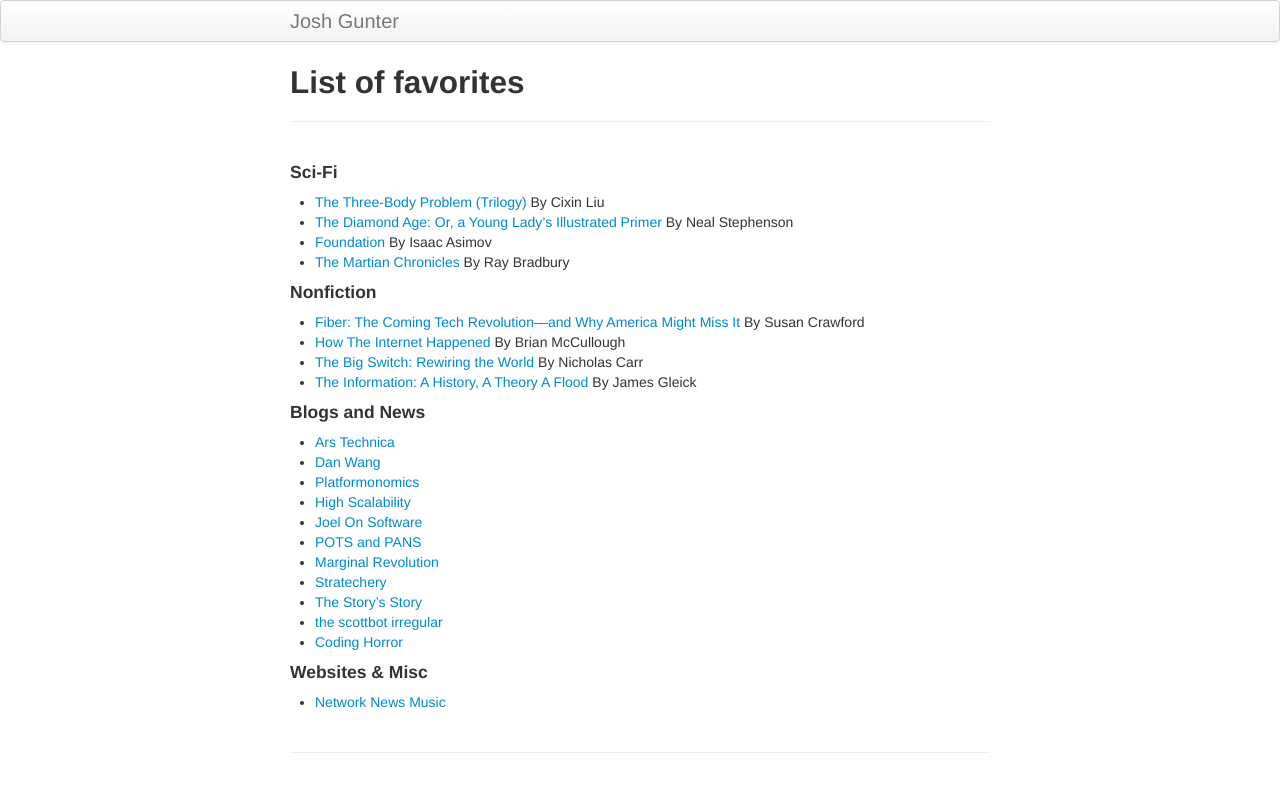
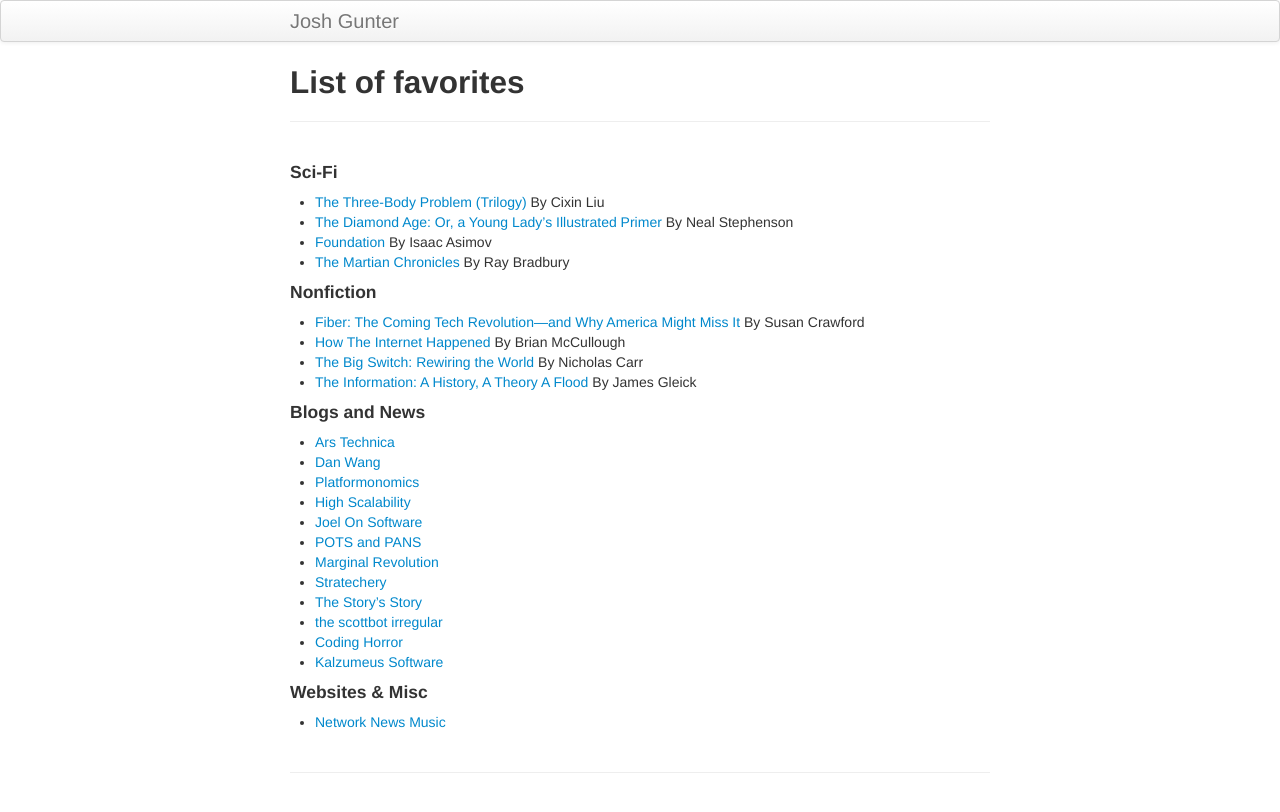
Before and after one commit to joshgunter/gunter_website, a Jekyll site: the page built from index.md, in a window 1280 px wide. Shown: the top 812 px of the page. Built offline with Jekyll 4.4.1, drawn with Linux system fonts in a browser that asks for light colours.

Commit message:
Update index.md

```diff
--- a/index.md
+++ b/index.md
@@ -28,6 +28,7 @@ description: Some lists of things I find interesting.
 - [The Story's Story](https://jakeseliger.com/)
 - [the scottbot irregular](https://scottbot.net/)
 - [Coding Horror](https://blog.codinghorror.com/)
+- [Kalzumeus Software](https://www.kalzumeus.com/)
 
 #### Websites & Misc
 - [Network News Music](https://www.networknewsmusic.com/)
```
